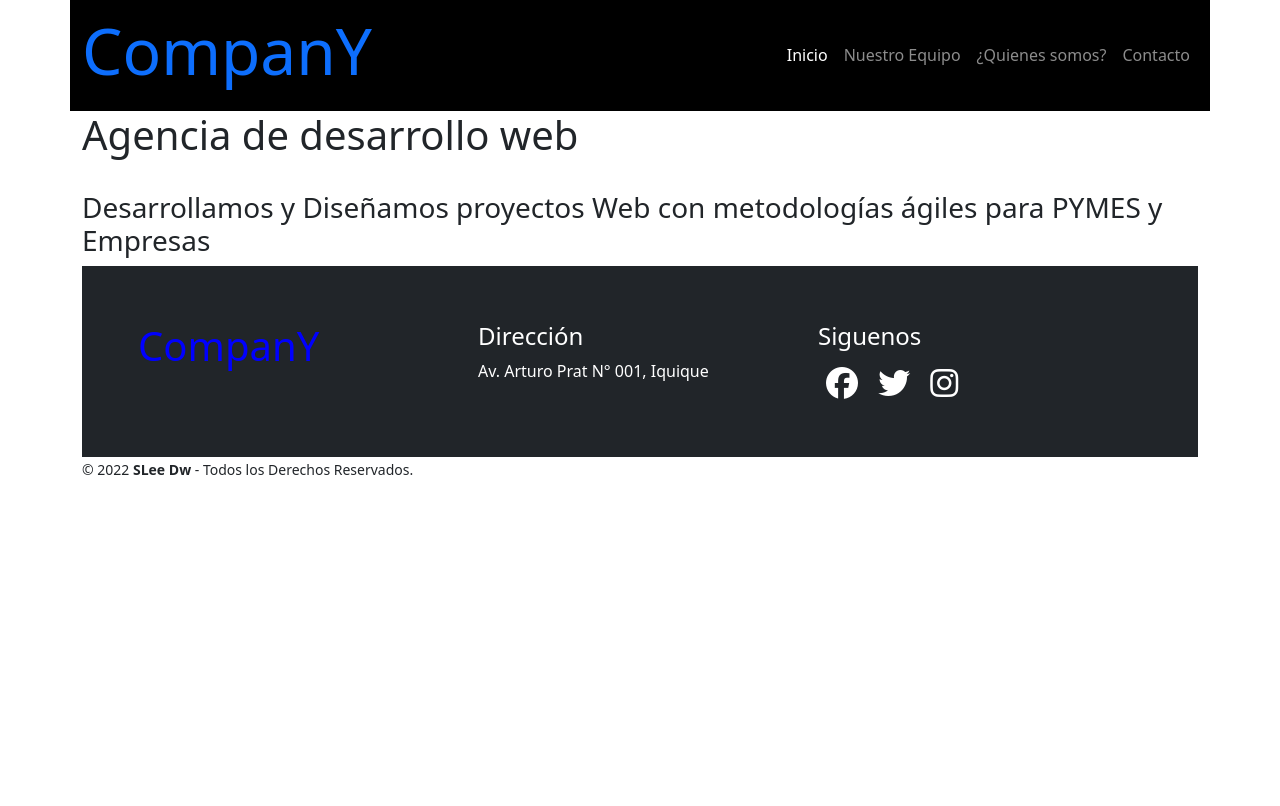
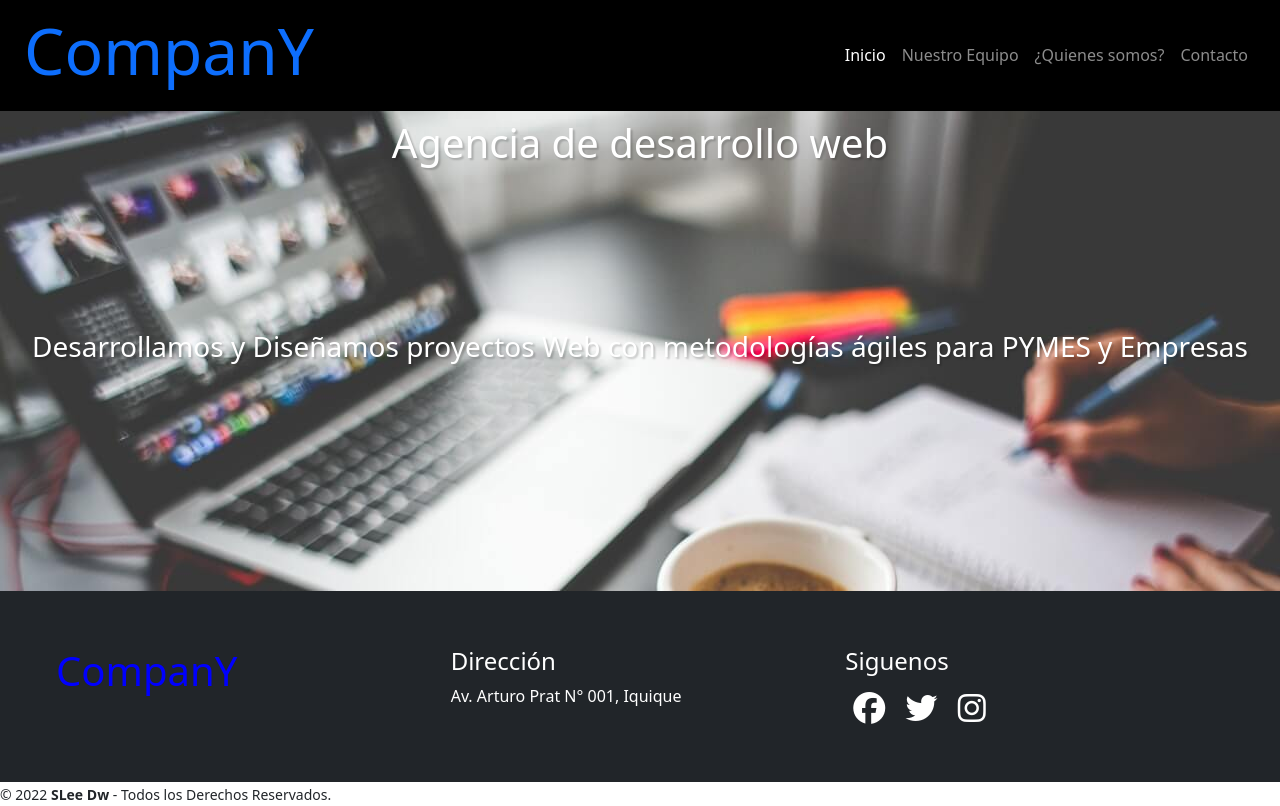
Before and after one commit to csaint1/proyecto_bootstrap, a plain HTML site: page index.html in a window 1280 px wide. Drawn offline with Linux system fonts and the light colour scheme.

Commit message:
creación presentacion

```diff
--- a/estilos.css
+++ b/estilos.css
@@ -2,3 +2,31 @@
 .logo{
     color:blue;
 }
+
+.masthead {
+    background-size: cover;
+    min-height: 60vh;
+    position: relative;
+    color: white;
+    text-shadow: 2px 2px 2px rgba(0, 0, 0, .2);
+}
+
+h1 {
+    font-size: 4rem;
+}
+
+.color-overlay {
+    position: absolute;
+    width: 100%;
+    height: 100%;
+
+}
+
+@media (max-width: 768px) {
+    .masthead {
+        min-height: 30vh;
+    }
+    h1 {
+        font-size: calc(1.525rem + 3.3vw);
+    }
+}
--- a/index.html
+++ b/index.html
@@ -11,21 +11,21 @@
 </head>
 
 <body>
-    <div class="container">
+
     <!--inicia navbar-->
         <div class="row">
             <div class="navbar navbar-expand-lg navbar-dark" style="background-color: black">
                 <div class="container-fluid">
                     <div class="d-flex flex-grow-1">
                         <span class="w-100 d-lg-none d-block"></span>
-                            <a href="#" class="navbar-brand"><h1 class="display-3 text-primary">CompanY</h1></a>
+                            <a href="#" class="navbar-brand"><h1 class="display-3 text-primary ms-4">CompanY</h1></a>
                             <div class="w-100 text-right">
                                 <button class="navbar-toggler" type="button" data-bs-toggle="collapse" data-bs-target="#myNavBarCompany">
                                     <span class="navbar-toggler-icon"></span>
                                 </button>
                             </div>
                     </div>
-                    <div class="collapse navbar-collapse flex-grow-1 text-right" id="myNavBarCompany">
+                    <div class="collapse navbar-collapse flex-grow-1 text-right me-4 " id="myNavBarCompany">
                         <ul class="navbar-nav ms-auto flex-nowrap">
                             <li class="nav-item">
                                 <a href="index.html" class="nav-link active">Inicio</a>
@@ -45,12 +45,19 @@
             </div>
         </div>
 <!--termina navbar-->
-        <section id="hero">
-            <h1>Agencia de desarrollo web</h1><br/>
-            <h3>Desarrollamos y Diseñamos proyectos Web con metodologías ágiles para PYMES y Empresas</h3>
 
-        </section>
+<!--inicio presentacion-->
+        <div class="masthead" style="background-image: url('img/diseño2.jpeg');">
+            <div class="color-overlay d-flex justify-content-center align-items-start p-sm-2">
+                <div class="h1">Agencia de desarrollo web</div>
+            </div>
+            <div class="color-overlay d-flex justify-content-center align-items-center p-sm-3 ">
+                <div class="h3">Desarrollamos y Diseñamos proyectos Web con metodologías ágiles para PYMES y Empresas</div>
+            </div>
+        </div>
+<!--termino presentacion-->
 
+<!--inicio footer-->
         <div class="container-fluid">
             <div class="row p-5 bg-secondary bg-dark text-white">
                 <div class="col-xs-12 col-md-4 p-2">
@@ -75,7 +82,7 @@
             </div>
         </footer>
     </div>
-</div>
+
 <script src="js/bootstrap.min.js"></script>
 </body>
 </html>
```
Also changed, not shown: img/diseño1.jpeg (added), img/diseño2.jpeg (added), img/diseño3.jpeg (added), img/fondo.jpg (added), img/logo_company.jpg (added), img/marketing1.jpeg (added), img/people1.jpg (added), img/people2.jpg (added), img/people3.jpg (added), img/programacion1.jpeg (added), img/programacion2.jpeg (added).
